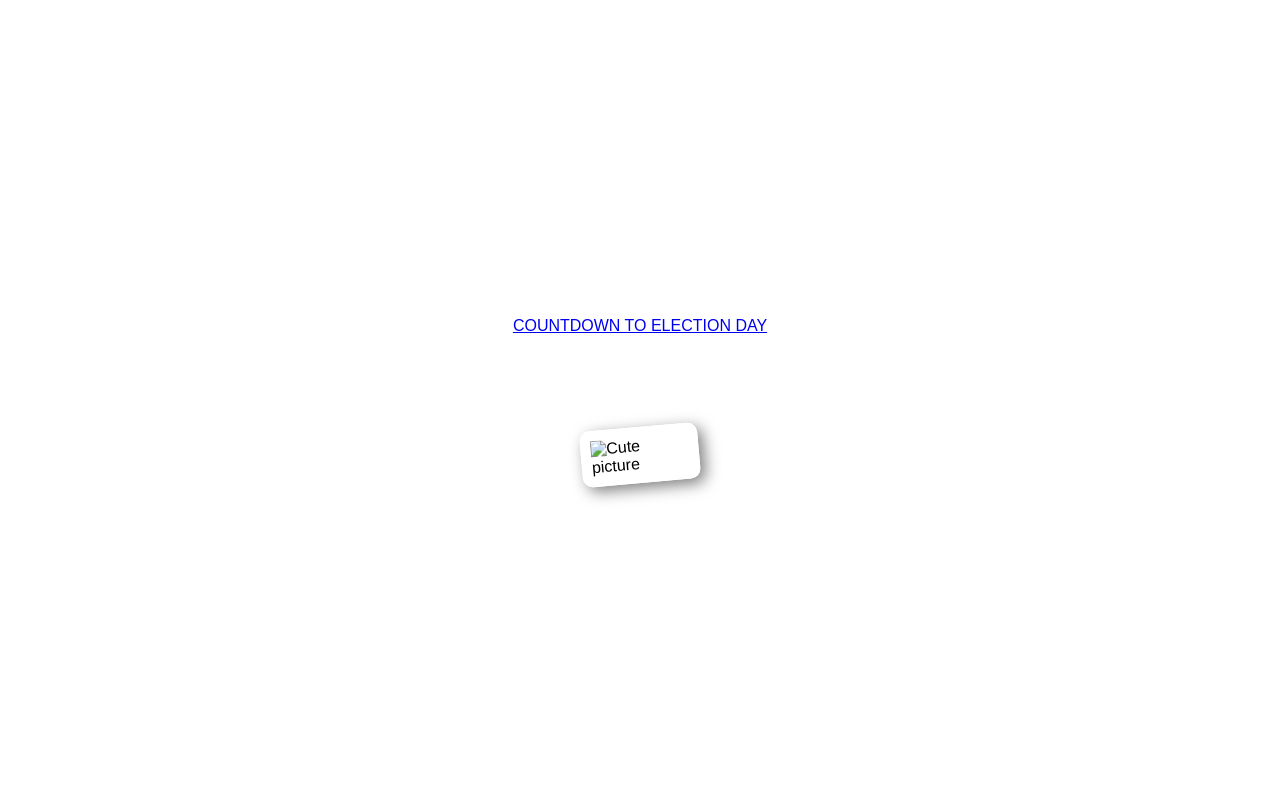
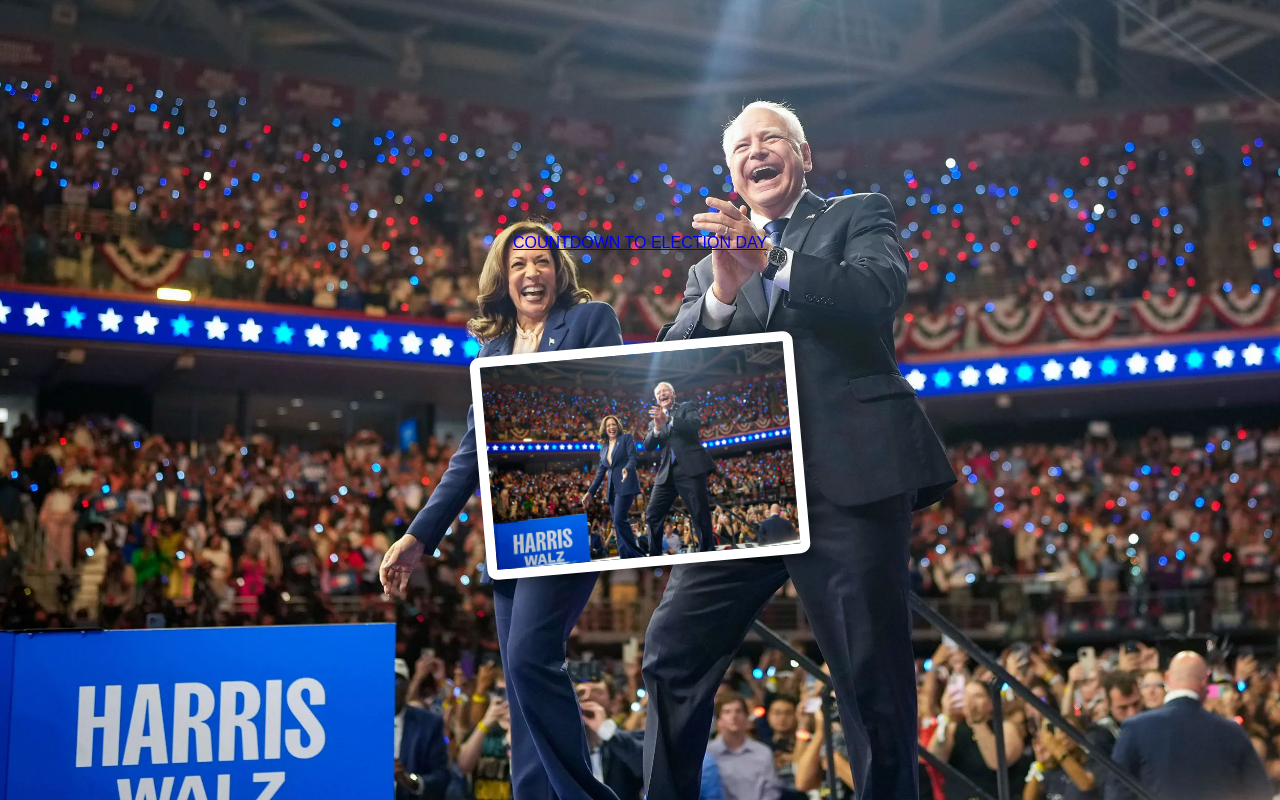
Before and after one commit to johntmayo/eday, a plain HTML site: page index.html in a window 1280 px wide. Drawn offline with Linux system fonts and the light colour scheme.

Commit message:
Add files via upload

```diff
--- a/index.html
+++ b/index.html
@@ -3,7 +3,7 @@
 <head>
     <meta charset="UTF-8">
     <meta name="viewport" content="width=device-width, initial-scale=1.0">
-    <title>Countdown Election Day</title>
+    <title>Countdown to Election Day</title>
     <style>
         /* Set full-screen background */
         body, html {
@@ -57,7 +57,7 @@
 
     <!-- Smaller version of the background image below the timer -->
     <div class="image-container">
-        <img id="small-image" src="" alt="Cute picture">
+        <img id="small-image" src="" alt="harris">
     </div>
 
     <!-- JavaScript to Cycle Background Images -->
@@ -65,7 +65,7 @@
         // List of image files
         const images = [
 
-'IMG_6001.jpg'
+'pic1.jpg'
 
         ];
 
```
